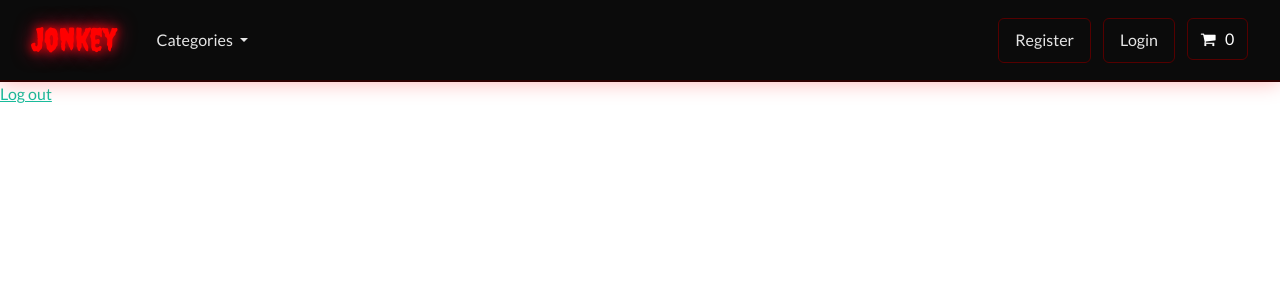
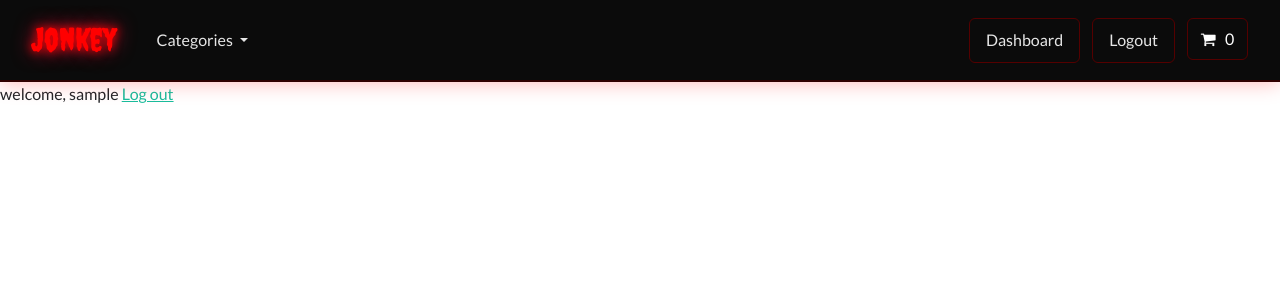
Before and after one commit to bunker-pilot/Django-E-commerce, a Django app: page /account/user-dashboard/ in a window 1280 px wide. Shown: the top 300 px of the page. Run offline with Django 5.2, Linux system fonts and the light colour scheme; a user stored in the database is signed in; tables that the repository leaves empty hold one stand-in row (values such as "Sample post"); some libraries are stand-ins or nearby versions.

Commit message:
Account: When logged in change base.html

```diff
--- a/account/templates/account/dashboard.html
+++ b/account/templates/account/dashboard.html
@@ -1,6 +1,6 @@
 {% extends "base.html" %}
 
 {% block content %}
-
+welcome, {{user.username}}
 <a href="{% url "account-app:user-logout" %}">Log out</a>
 {% endblock content %}
--- a/templates/base.html
+++ b/templates/base.html
@@ -83,7 +83,15 @@
 
         <div class="collapse navbar-collapse text-center" id="navbarNavDropdown">
             <ul class="navbar-nav ms-auto">
+                {% if user.is_authenticated %}
+                    <li class="nav-item">
+                        <a class="btn horror-btn" href="{% url "account-app:dashboard" %}">Dashboard</a>
+                    </li>
 
+                    <li class="nav-item">
+                        <a class="btn horror-btn" href="{% url "account-app:user-logout" %}">Logout</a>
+                    </li>
+                {% else %}
                     <li class="nav-item">
                         <a class="btn horror-btn" href="{% url "account-app:register" %}">Register</a>
                     </li>
@@ -91,7 +99,7 @@
                     <li class="nav-item">
                         <a class="btn horror-btn" href="{% url "account-app:user-login" %}">Login</a>
                     </li>
-
+                {% endif %}
                 <li class="nav-item">
                     <a href="{% url "cart-app:cart-summary" %}" class="btn horror-cart">
                         <i class="fa fa-shopping-cart" aria-hidden="true"></i>
```
Lines whose indentation alone changed are shown as unchanged.
